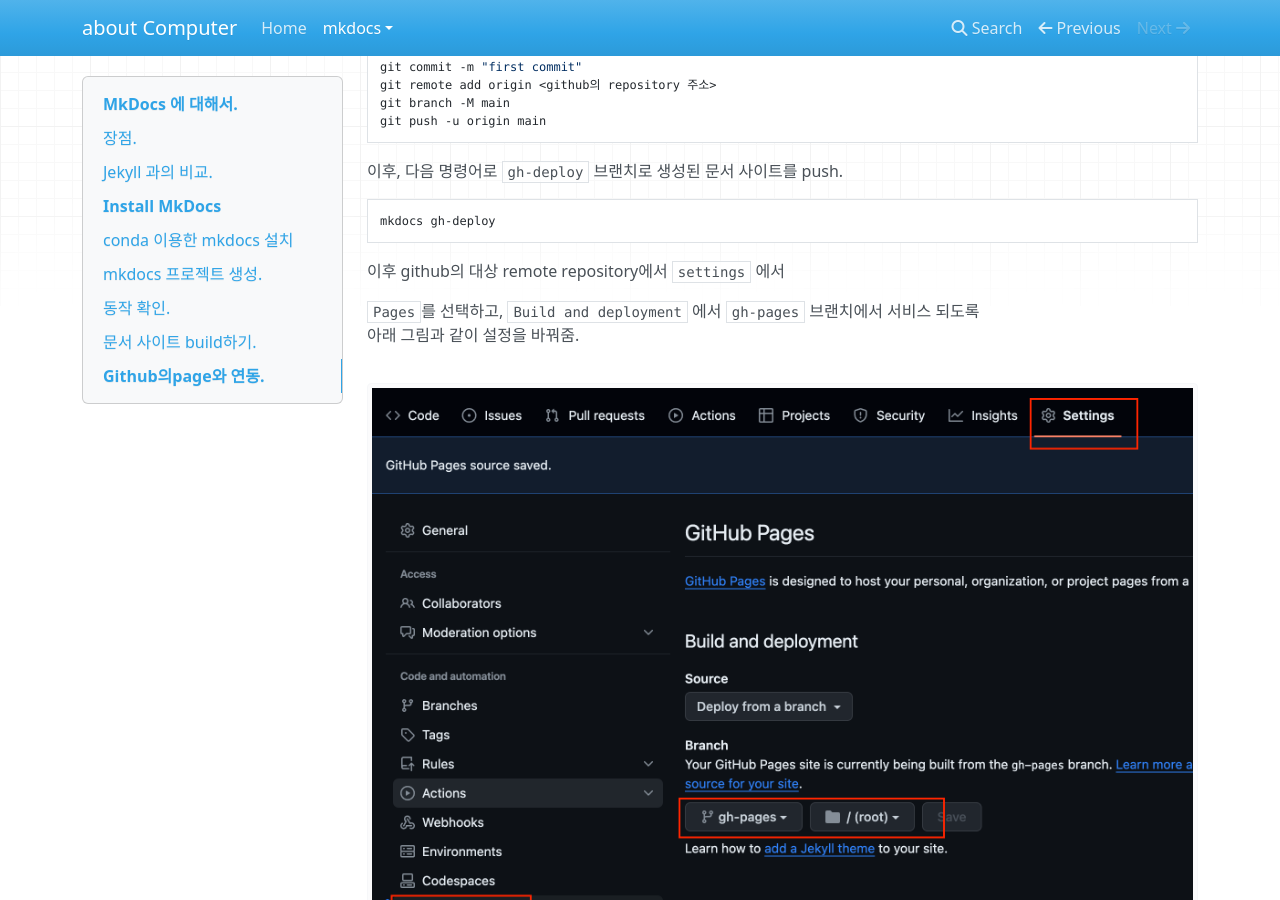
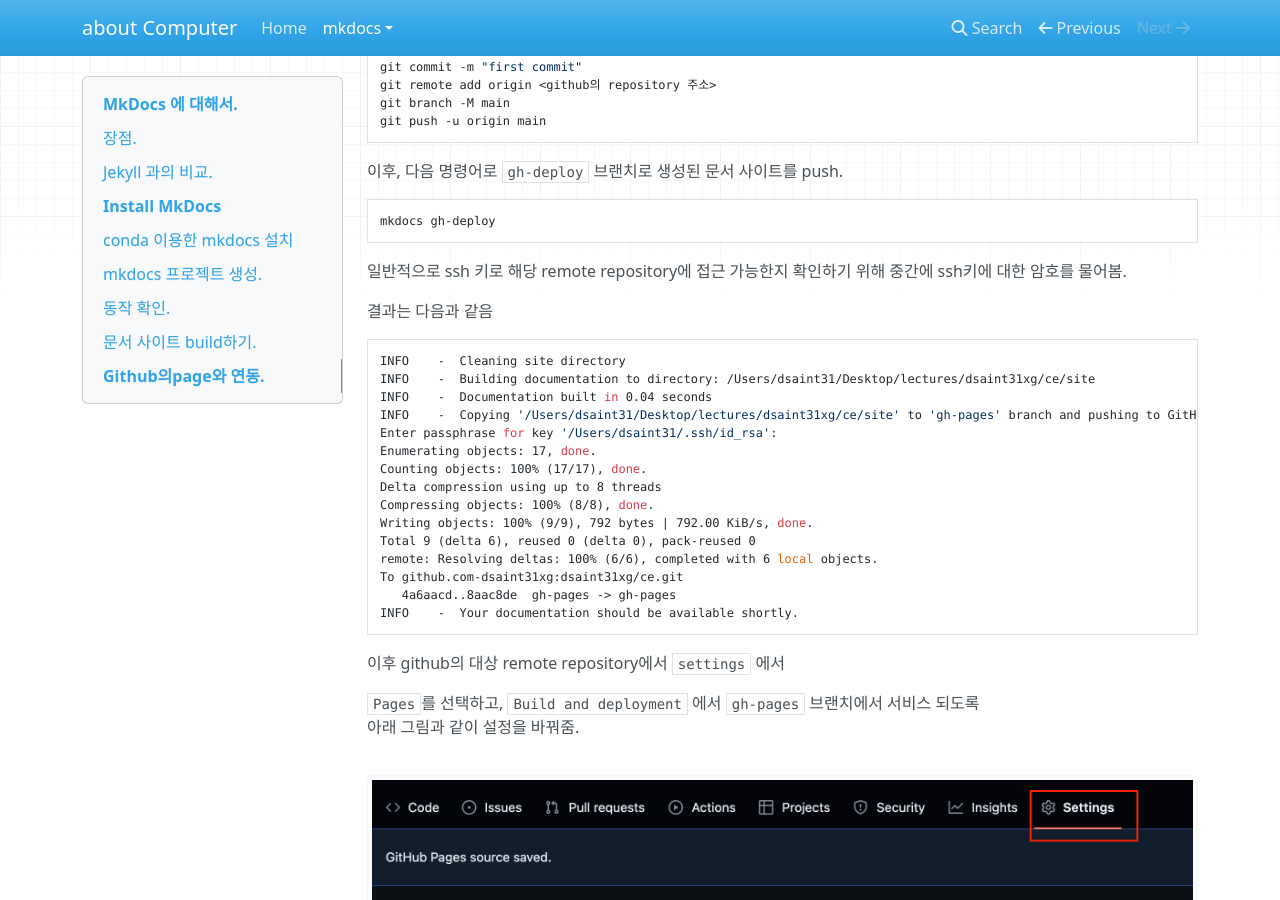
Before and after one commit to dsaint31xg/ce, an MkDocs documentation site: the page built from docs/mkdocs/install.md, in a window 1280 px wide and 900 px high, scrolled down 3261 px. Built offline with MkDocs 1.6.1, drawn with Linux system fonts in a browser that asks for light colours; nearby versions of some CDN libraries.

Commit message:
add config for apply into github page

````diff
--- a/docs/mkdocs/install.md
+++ b/docs/mkdocs/install.md
@@ -157,6 +157,28 @@
 mkdocs gh-deploy
 ```
 
+일반적으로 ssh 키로 해당 remote repository에 접근 가능한지 확인하기 위해 중간에 ssh키에 대한 암호를 물어봄.
+
+결과는 다음과 같음
+
+```bash
+INFO    -  Cleaning site directory
+INFO    -  Building documentation to directory: /Users/dsaint31/Desktop/lectures/dsaint31xg/ce/site
+INFO    -  Documentation built in 0.04 seconds
+INFO    -  Copying '/Users/dsaint31/Desktop/lectures/dsaint31xg/ce/site' to 'gh-pages' branch and pushing to GitHub.
+Enter passphrase for key '/Users/dsaint31/.ssh/id_rsa':
+Enumerating objects: 17, done.
+Counting objects: 100% (17/17), done.
+Delta compression using up to 8 threads
+Compressing objects: 100% (8/8), done.
+Writing objects: 100% (9/9), 792 bytes | 792.00 KiB/s, done.
+Total 9 (delta 6), reused 0 (delta 0), pack-reused 0
+remote: Resolving deltas: 100% (6/6), completed with 6 local objects.
+To github.com-dsaint31xg:dsaint31xg/ce.git
+   4a6aacd..8aac8de  gh-pages -> gh-pages
+INFO    -  Your documentation should be available shortly.
+```
+
 이후 github의 대상 remote repository에서 `settings` 에서
 
 `Pages`를 선택하고, `Build and deployment` 에서 `gh-pages` 브랜치에서 서비스 되도록
````
Also changed, not shown: site/index.html, site/mkdocs/install/index.html, site/search/search_index.json, 1 other file.
